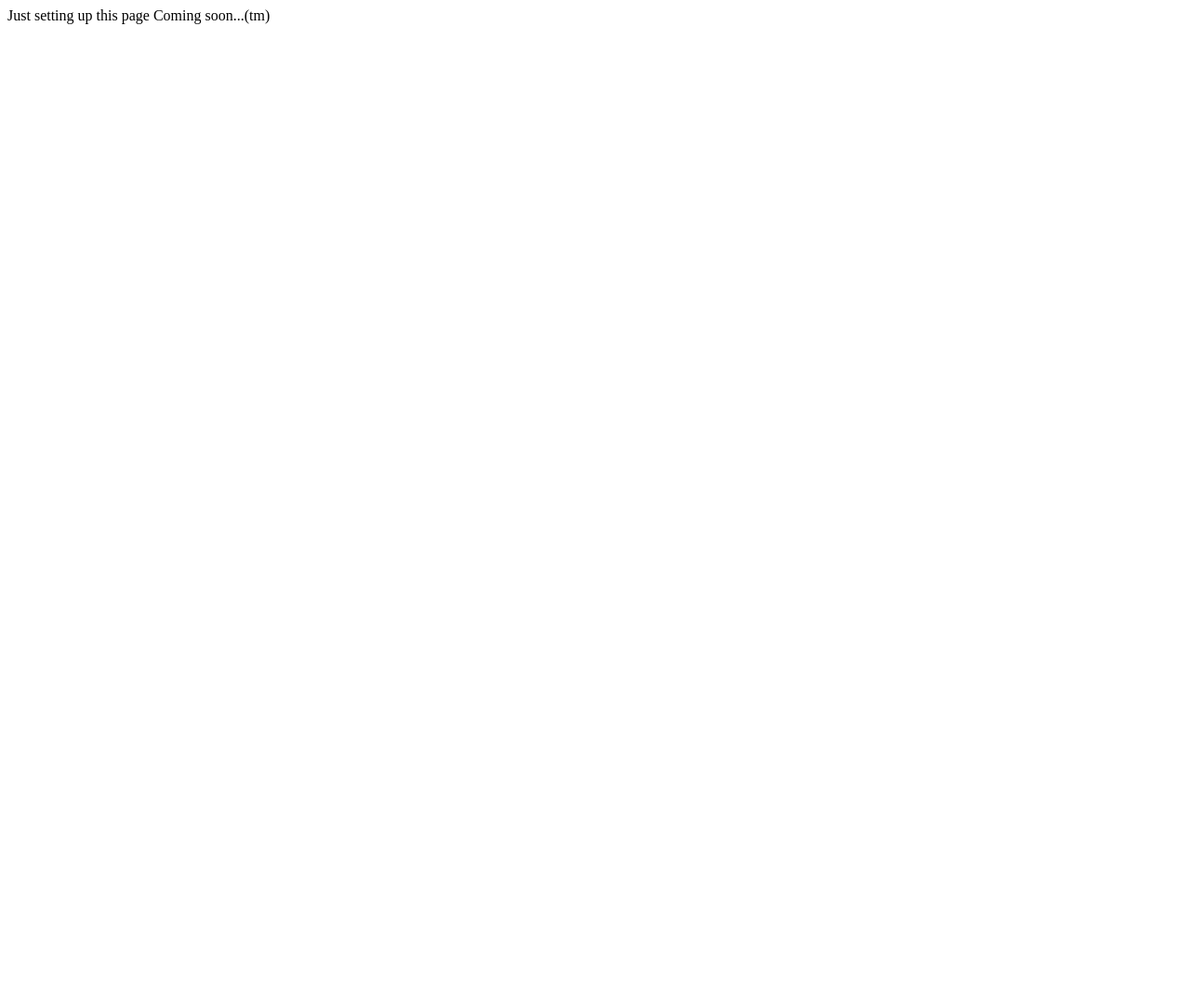
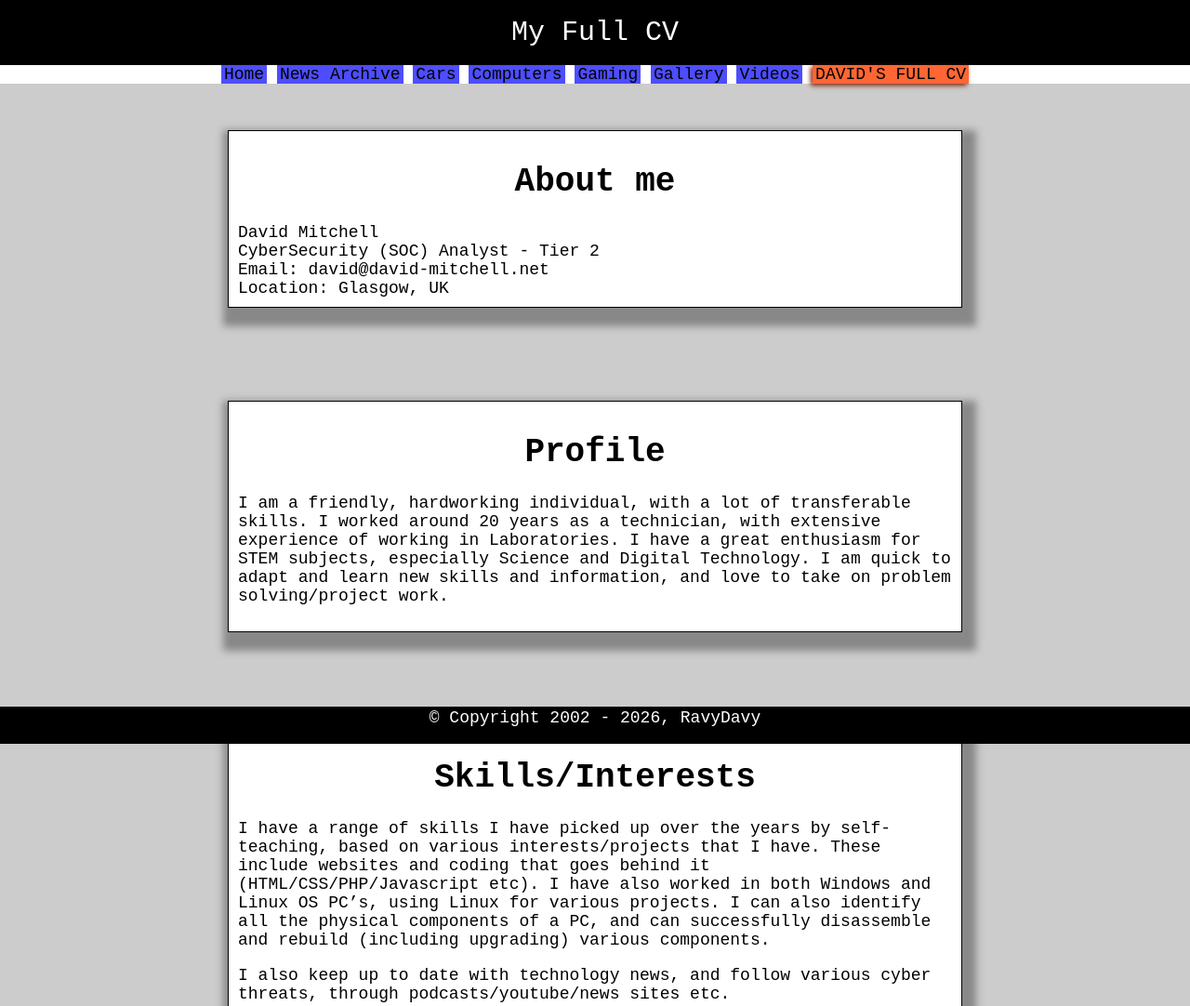
Before and after one commit to RavyDavy/CV, a plain HTML site: page Full-CV/index.html in a window 1280 px wide. Shown: the top 1082 px of the page at 93% size. Before the commit the page ends 800 px from the top, so only its background shows below. Drawn offline with Linux system fonts and the light colour scheme.

Commit message:
adding content and layout

```diff
--- a/Full-CV/index.html
+++ b/Full-CV/index.html
@@ -8,7 +8,45 @@
             <meta charset="utf-8">
     </head>
     <body>
-        Just setting up this page
-        Coming soon...(tm)
+        <div class="logo">
+            <p>RavyDavy.co.uk</p>
+        </div>
+        <div class="header">
+            My Full CV
+        </div>
+        <div class="navbar">
+            <a href="#">Home</a>
+            <a href="#">News Archive</a>
+            <a href="#">Cars</a>
+            <a href="#">Computers</a>
+            <a href="#">Gaming</a>
+            <a href="#">Gallery</a>
+            <a href="#">Videos</a>
+            <a href class="current"="#" title="You Are Here!">David's Full CV</a>
+        </div>
+        <br><br>
+        <div class="content">
+            <h1>About me</h1>
+            David Mitchell <br>
+            CyberSecurity (SOC) Analyst - Tier 2 <br>
+            Email: david@david-mitchell.net <br>
+            Location: Glasgow, UK
+        </div>
+        <div class="content">
+            <h1>Profile</h1>
+            <p>I am a friendly, hardworking individual, with a lot of transferable skills. I worked around 20 years as a technician, with extensive experience of working in Laboratories. I have a great enthusiasm for STEM subjects, especially Science and Digital Technology. I am quick to adapt and learn new skills and information, and love to take on problem solving/project work.</p>
+        </div>
+        <div class="content">
+            <h1>Skills/Interests</h1>
+            <p>I have a range of skills I have picked up over the years by self-teaching, based on various interests/projects that I have.  These include websites and coding that goes behind it (HTML/CSS/PHP/Javascript etc).  I have also worked in both Windows and Linux OS PC’s, using Linux for various projects.  I can also identify all the physical components of a PC, and can successfully disassemble and rebuild (including upgrading) various components.</p>
+            <p>I also keep up to date with technology news, and follow various cyber threats, through podcasts/youtube/news sites etc.</p>
+        </div>
+        <div class="content">
+            <h1>Education, Certificates, and Courses</h1>
+            <p>Coming soon</p>
+        </div>
+        <div class="footer">
+            &copy; Copyright 2002 - <span id="copyright"><script>document.getElementById('copyright').appendChild(document.createTextNode(new Date().getFullYear()))</script></span>, RavyDavy
+        </div>
     </body>
 </html>
--- a/css/styles.css
+++ b/css/styles.css
@@ -0,0 +1,125 @@
+html, body	{
+	background-color: #cccccc;
+	color: #000000;
+	font-family: "Courier New", Courier, monospace;
+    font-size: 18px;
+	margin: 0px;
+	height: 120%;
+	padding: 0px;
+}
+
+h1	{
+	color: #000000;
+	text-align: center;
+
+}
+
+a {
+	background-color: #4d4dff;
+	color: black;
+	padding: 0px 3px;
+	text-decoration: none;
+
+}
+
+.current {
+	background-color: #ff6633;
+	box-shadow: -2px 2px 5px #802000;
+	color: black;
+	padding: 0px 3px;
+	text-transform: uppercase;
+}
+
+a:hover {
+	background-color: #555555;
+	box-shadow: -2px 2px 5px #802000;
+	color: white;
+	padding: 0px 3px;
+	text-transform: uppercase;
+}
+.logo	{
+	position: absolute;
+    top: 0;
+    right: 2%;
+	color: white;
+}
+
+
+.header	{
+	background: #000000;
+	color: #ffffff;
+	border: 0px solid #CCC;
+	width: 100%;
+    position: fixed;
+    top: 0;
+/*	height: 70px; */
+	line-height: 70px;
+	margin: 0px auto;
+	font-size: 30px;
+	text-align: center;
+
+}
+
+.footer	{
+	background: #000000;
+	color: #ffffff;
+	border: 0px solid #CCC;
+	width: 100%;
+	height: 40px;
+	margin: 0px auto;
+	position: fixed;
+    bottom: 0;
+/*	left: 0px; */
+/*	right: 0px; */
+	text-align: center;
+	line-height: 25px;
+	vertical-align: middle;
+}
+
+.leftbar {
+	background: #000000;
+	border: 0px solid #ccc;
+	width: 10%;
+	position: absolute;
+	left: 0;
+	top: 300;
+}
+
+.navbar	{
+	background: #ffffff;
+	border: 0px;
+	width: 100%;
+	margin: 0px auto;
+	position: fixed;
+	top: 70px;
+	vertical-align: middle;
+	color: black;
+	text-align: center;
+}
+
+.subnavbar {
+	background: #ffffff;
+	border: 0px;
+	width: 100%;
+	margin: 0px auto;
+	position: absolute;
+	top: 100px;
+	vertical-align: middle;
+	color: black;
+	text-align: center;
+}
+
+.content {
+	background: #ffffff;
+	width: 60%;
+	margin: 100px auto;
+	border:1px solid;
+	padding: 10px;
+	box-shadow: 5px 10px 8px 10px #888888;
+}
+
+.added {
+	font-size: 12px;
+	text-align: right;
+
+}
```
